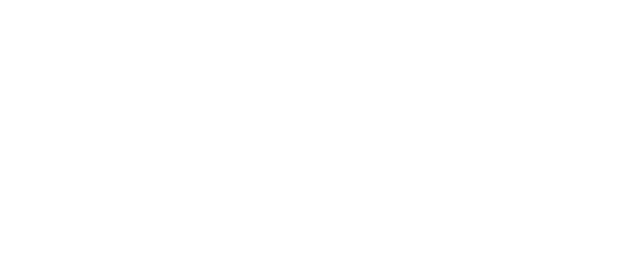
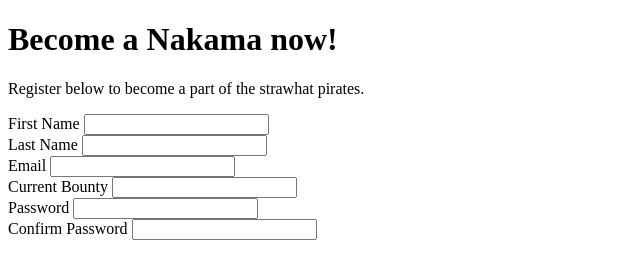
Before and after one commit to muhibk22/sign-up-form, a plain HTML site: page index.html in a window 1280 px wide. Shown: the whole page, without its empty margins (0-640 px from the left). Drawn offline with Linux system fonts and the light colour scheme.

Commit message:
make form structure

```diff
--- a/index.html
+++ b/index.html
@@ -1,12 +1,57 @@
 <!DOCTYPE html>
 <html lang="en">
+
 <head>
     <meta charset="UTF-8">
     <meta name="viewport" content="width=device-width, initial-scale=1.0">
     <title>Sign-up</title>
     <link rel="stylesheet" href="styles.css">
 </head>
+
 <body>
+    <div class="form">
+        <div class="form-box">
+            <div class="title">
 
+                <h1>Become a Nakama now!</h1>
+                <p>Register below to become a part of the strawhat pirates.</p>
+            </div>
+            <form action="#">
+                <div class="input">
+                    <label for="first-name">First Name</label>
+                    <input type="text" id="first-name" name="first-name" required>
+                </div>
+
+                <div class="input">
+                    <label for="last-name">Last Name</label>
+                    <input type="text" id="last-name" name="last-name" required>
+                </div>
+
+                <div class="input">
+                    <label for="email">Email</label>
+                    <input type="email" id="email" name="email" required>
+                </div>
+
+                <div class="input">
+                    <label for="bounty">Current Bounty</label>
+                    <input type="number" id="bounty" name="bounty" min="0" required>
+                </div>
+
+                <div class="input">
+                    <label for="password">Password</label>
+                    <input type="password" id="password" name="password" required>
+                </div>
+
+                <div class="input">
+                    <label for="confrim">Confirm Password</label>
+                    <input type="password" id="confrim" name="confirm-password" required>
+                </div>
+            </form>
+        </div>
+    </div>
+    <div class="image">
+
+    </div>
 </body>
+
 </html>
```
